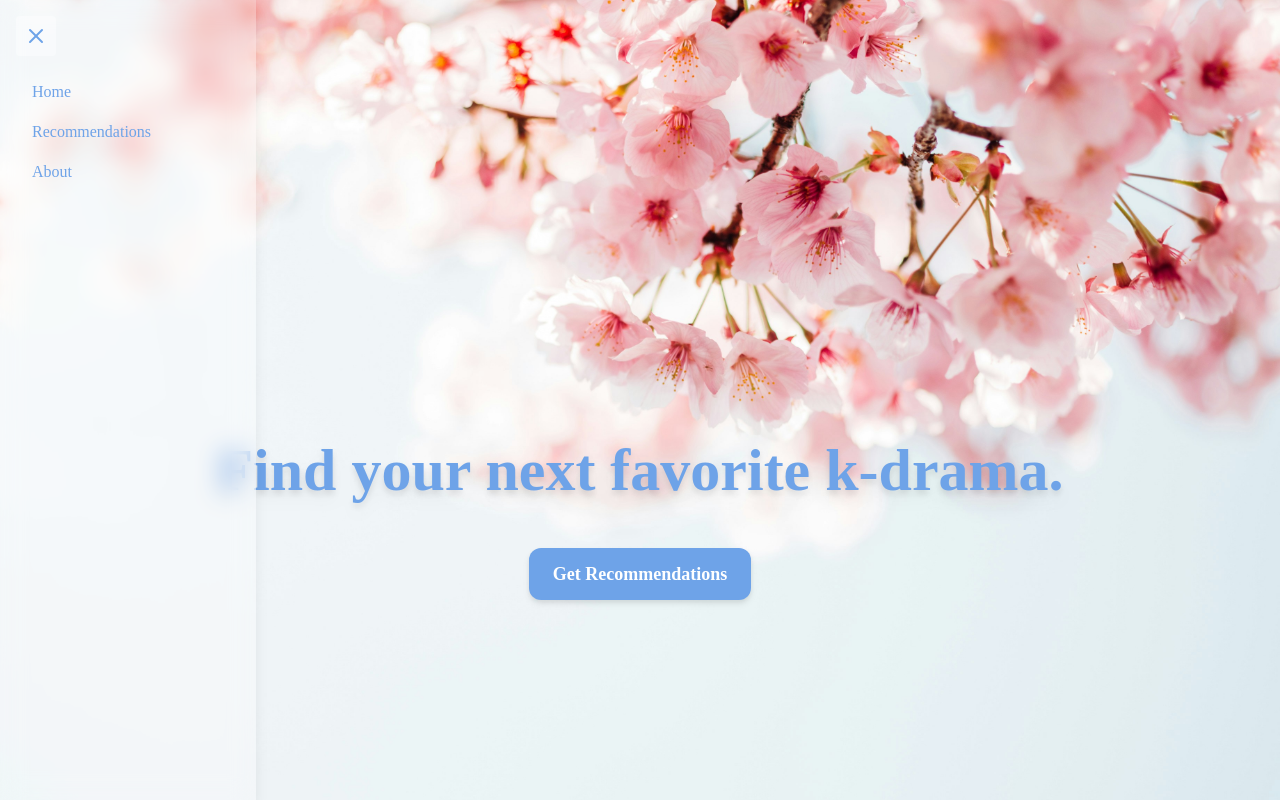
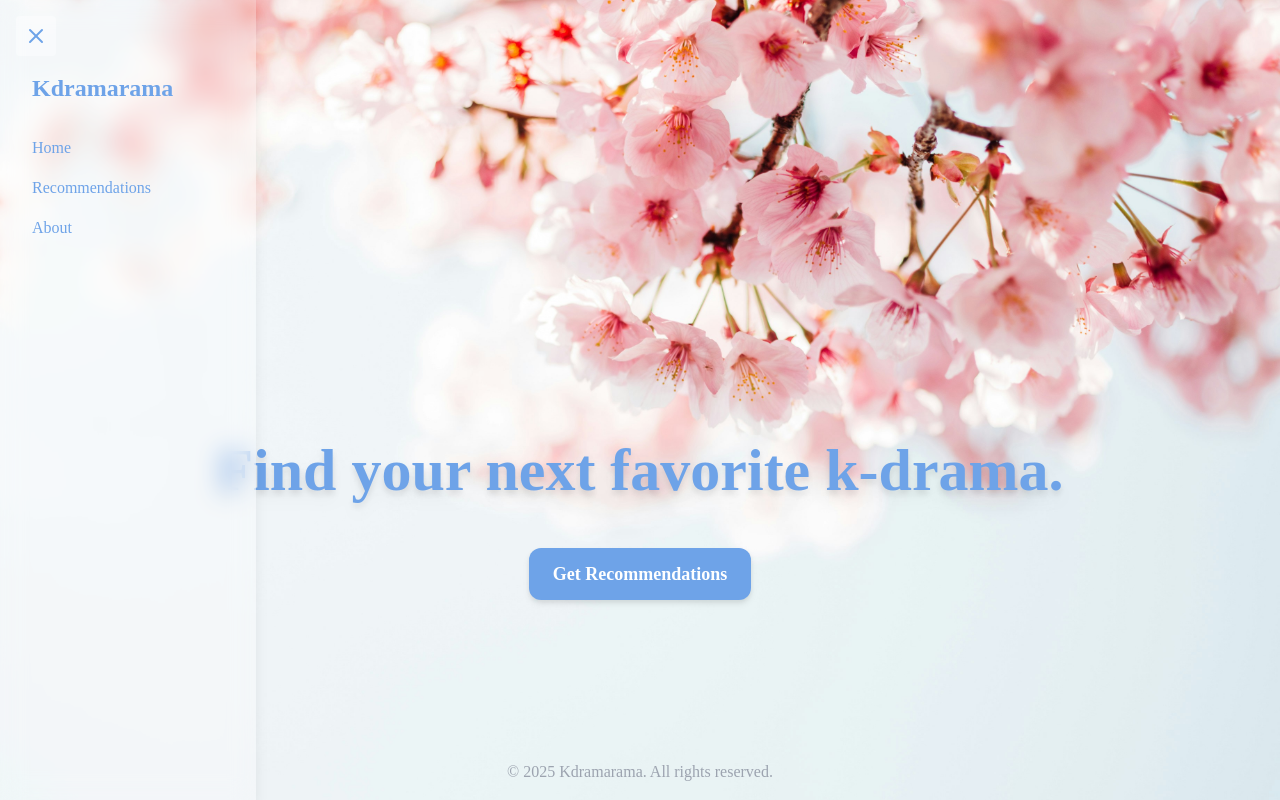
Before and after one commit to dsherbini/kdrama-recommendations, a React (Create React App) app in the folder frontend/: page / in a window 1280 px wide. Built offline with nearby package versions, Linux system fonts and the light colour scheme; a web font is replaced by a local one.

Commit message:
Add footer

```diff
--- /dev/null
+++ b/frontend/src/components/Footer.jsx
@@ -0,0 +1,11 @@
+// components/Footer.jsx
+// Adds footer to the page
+
+
+export default function Footer() {
+    return (
+      <footer className="footer w-full text-gray-400 text-center py-4 mt-auto">
+        © {new Date().getFullYear()} Kdramarama. All rights reserved.
+      </footer>
+    );
+  }
--- a/frontend/src/components/Layout.jsx
+++ b/frontend/src/components/Layout.jsx
@@ -1,13 +1,18 @@
 // src/components/Layout.jsx
-// Layout for the app with sidebar and main content
+// Layout for the app with sidebar, footer, and main content
+
 
 import Sidebar from "./Sidebar";
+import Footer from "./Footer";
 
 export default function Layout({ children }) {
   return (
-    <div className="flex">
-      <Sidebar />
-      <main className="flex-1 bg-gray-50 min-h-screen">{children}</main>
+    <div className="flex flex-col min-h-screen">
+      <div className="flex flex-1">
+        <Sidebar />
+        <main className="flex-1 bg-gray-50">{children}</main>
+      </div>
+      <Footer />
     </div>
   );
 }
--- a/frontend/src/components/Sidebar.jsx
+++ b/frontend/src/components/Sidebar.jsx
@@ -25,12 +25,18 @@ export default function Sidebar() {
         <div
           className="bg-white/30 backdrop-blur-md text-[#6ea3e8] h-full w-64 shadow-lg transition-all duration-300 p-4"
         >
+
+          {/* Close button */}
           <button
             className="mb-4 p-2 rounded bg-white/40 text-[#6ea3e8]"
             onClick={() => setIsOpen(false)}
           >
             <X />
           </button>
+
+          {/* App title */}
+          <h1 className="text-2xl font-bold mb-6 text-left px-4">Kdramarama</h1>
+
           <nav>
             <NavLink to="/" className="block px-4 py-2 hover:bg-white/50 rounded-md">
               Home
--- a/frontend/src/index.css
+++ b/frontend/src/index.css
@@ -26,6 +26,17 @@ h1, h2, h3, h4, h5, h6 {
   font-weight: 600;
 }
 
+/* Footer styling */
+.footer {
+  position: absolute; /* or fixed, depending on desired behavior */
+  bottom: 0;
+  left: 0;
+  width: 100%;
+  background-color: transparent; /* or rgba() for semi-transparency */
+  z-index: 1; /* Ensure it's above other content if overlapping */
+}
+
+
 /* Falling leaves animation */
 @keyframes fall {
   0% {
```
